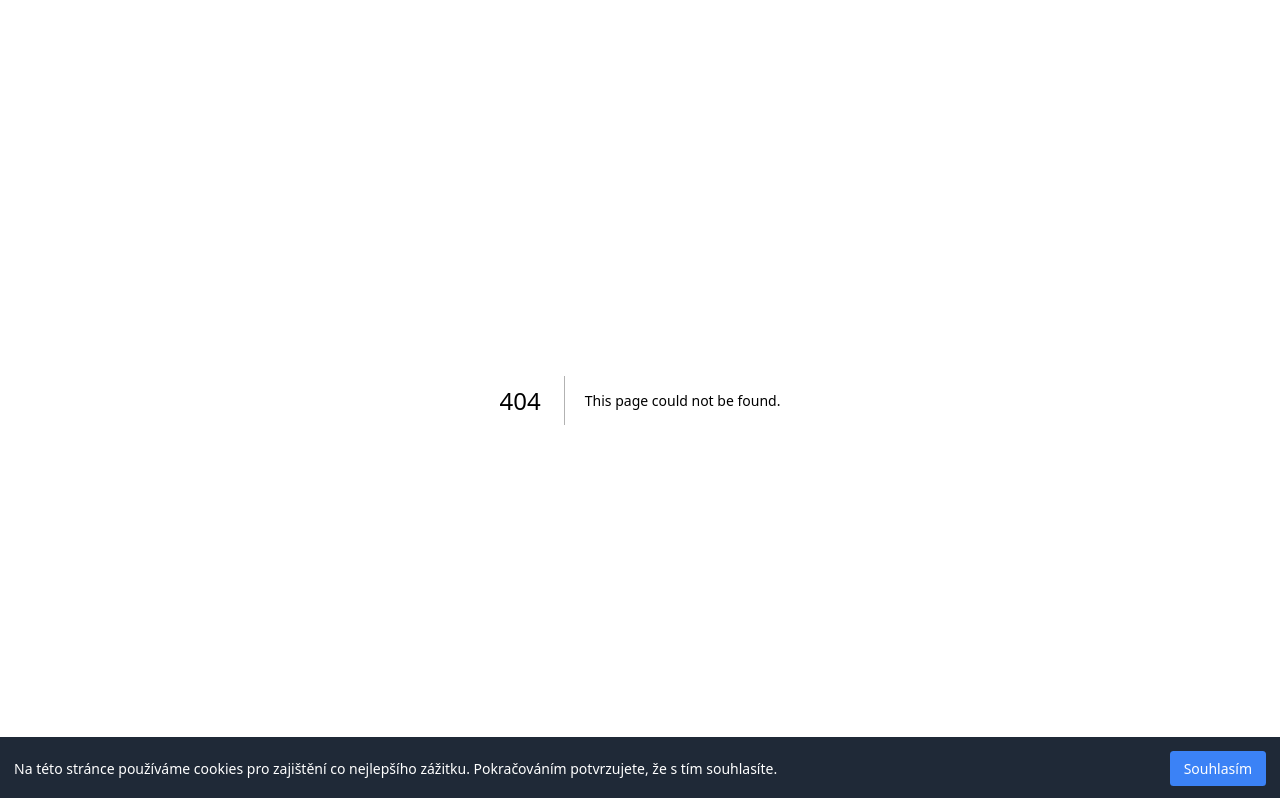
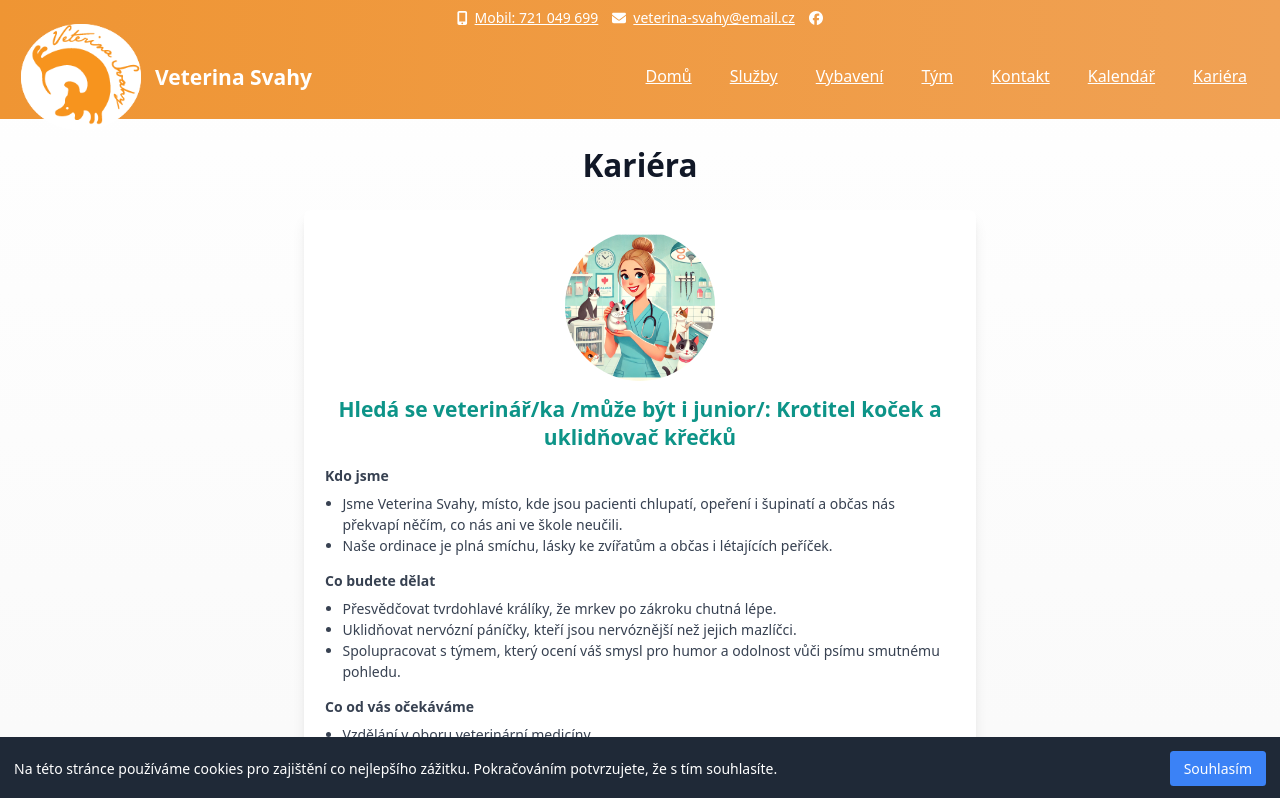
Before and after one commit to ajtyrunner/veterinarni-ordinace, a Next.js app: page /career in a window 1280 px wide. Before the commit this address had no page. Shown: the top 798 px of the page. Built offline with nearby package versions, Linux system fonts and the light colour scheme.

Commit message:
add Career page with job description

```diff
--- /dev/null
+++ b/src/app/career/page.tsx
@@ -0,0 +1,68 @@
+import React from 'react';
+import Header from '@/components/Header';
+import Footer from '@/components/Footer';
+import JobListing from '@/components/JobListing';
+import OpeningHours from '@/components/OpeningHours';
+
+export default function Career() {
+  return (
+    <>
+      <Header />
+      <div className="flex flex-col min-h-screen">
+        <div className="container mx-auto p-8 flex-grow">
+          <h1 className="text-4xl font-bold text-center text-gray-900 mb-8">Kariéra</h1>
+          <div className="grid grid-cols-1 md:grid-cols-1 lg:grid-cols-1 gap-8">
+            <JobListing
+              title="Hledá se veterinář/ka /může být i junior/: Krotitel koček a uklidňovač křečků"
+              sections={[
+                {
+                  heading: "Kdo jsme",
+                  content: [
+                    "Jsme Veterina Svahy, místo, kde jsou pacienti chlupatí, opeření i šupinatí a občas nás překvapí něčím, co nás ani ve škole neučili.",
+                    "Naše ordinace je plná smíchu, lásky ke zvířatům a občas i létajících peříček.",
+                  ],
+                },
+                {
+                  heading: "Co budete dělat",
+                  content: [
+                    "Přesvědčovat tvrdohlavé králíky, že mrkev po zákroku chutná lépe.",
+                    "Uklidňovat nervózní páníčky, kteří jsou nervóznější než jejich mazlíčci.",
+                    "Spolupracovat s týmem, který ocení váš smysl pro humor a odolnost vůči psímu smutnému pohledu.",
+                  ],
+                },
+                {
+                  heading: "Co od vás očekáváme",
+                  content: [
+                    "Vzdělání v oboru veterinární medicíny.",
+                    "Odolnost vůči chlupům ve všech částech vašeho oblečení.",
+                    "Lásku k zvířatům všech velikostí a druhů.",
+                    "Ochotu pracovat i v sobotu dopoledne, ale nebojte, jenom jednou za 14 dní.",
+                  ],
+                },
+                {
+                  heading: "Co nabízíme",
+                  content: [
+                    "Práci v kolektivu, kde je každý den novým dobrodružstvím.",
+                    "Možnost povýšení na seniorního krotitele.",
+                    "Neomezený přístup k pamlskům.",
+                    "Stylový pracovní oděv s motivem tlapek.",
+                    "Žádné pohotovosti ani noční směny.",
+                  ],
+                },
+                {
+                  heading: "Jak se přihlásit",
+                  content: [
+                    "Pošlete nám svůj životopis na veterina-svahy@email.cz. Těšíme se na Vás (a naši pacienti také)!",
+                  ],
+                },
+              ]}
+              imageUrl="/images/career-cat-hamster.jpg"
+            />
+          </div>
+        </div>
+        <OpeningHours />
+      </div>
+      <Footer />
+    </>
+  );
+}
--- /dev/null
+++ b/src/components/JobListing.tsx
@@ -0,0 +1,38 @@
+import React from 'react';
+import Image from 'next/image';
+
+interface JobListingProps {
+  title: string;
+  sections: {
+    heading: string;
+    content: string[];
+  }[];
+  imageUrl: string;
+}
+
+const JobListing: React.FC<JobListingProps> = ({ title, sections, imageUrl }) => {
+  return (
+    <div className="bg-white shadow-lg rounded-lg p-6 text-center max-w-3xl mx-auto"> {/* max-w-3xl omezuje šířku */}
+      <Image
+        src={imageUrl}
+        alt={title}
+        width={150}
+        height={150}
+        className="mx-auto rounded-full"
+      />
+      <h2 className="text-2xl font-semibold text-teal-600 mt-4">{title}</h2>
+      {sections.map((section, index) => (
+        <div key={index} className="mt-4 text-left">
+          <h3 className="font-bold text-gray-700">{section.heading}</h3>
+          <ul className="list-disc ml-5 mt-2 text-gray-700">
+            {section.content.map((item, i) => (
+              <li key={i}>{item}</li>
+            ))}
+          </ul>
+        </div>
+      ))}
+    </div>
+  );
+};
+
+export default JobListing;
```
Also changed, not shown: public/images/MVDr_Martina_Simkova.jpg (added), public/images/career-cat-hamster.jpg (added).
